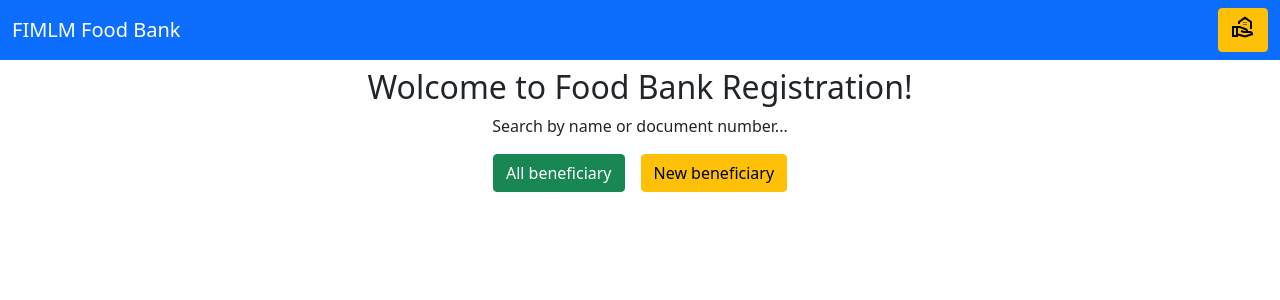
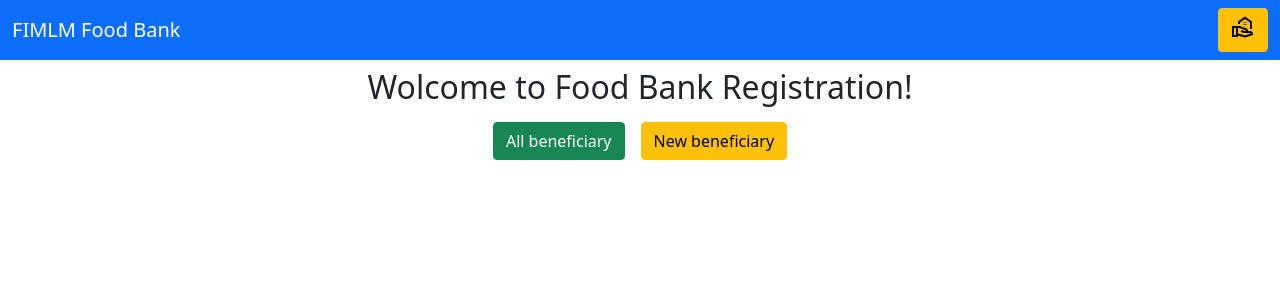
Before and after one commit to faorozco/FoodBankV13, an Angular app: page / in a window 1280 px wide. Shown: the top 300 px of the page. Built offline with nearby package versions, Linux system fonts and the light colour scheme.

Commit message:
Se cambia alert

```diff
--- a/src/app/pages/home/home.component.html
+++ b/src/app/pages/home/home.component.html
@@ -1,7 +1,7 @@
 <app-alert [alertText]="alertText" [alertType]="alertType" ></app-alert>
 
 <h2 class="text-center mt-2">Wolcome to Food Bank Registration!</h2>
-<p class="text-center my-2">Search by name or document number...</p>
+<!-- <p class="text-center my-2">Search by name or document number...</p> -->
 
 <div class="row">
   <div class="container-fluid d-flex justify-content-center">
--- a/src/app/pages/home/home.component.ts
+++ b/src/app/pages/home/home.component.ts
@@ -65,7 +65,7 @@ export class HomeComponent implements OnInit {
     console.log(beneficiary.index);
     return this.sheetConection.deleteBeneficiary(beneficiary.index).subscribe({
       next: (res) => {
-        this.alertText = 'It was successfully removed'
+        this.alertText = 'The beneficiary was successfully removed'
         this.alertType = 'success'
         this.getAllBeneficiaries();
         setTimeout(() => {
@@ -85,10 +85,4 @@ export class HomeComponent implements OnInit {
       },
     });
   }
-
-  // getCurrentDateTime(): string {
-  //   const currentDate = new Date();
-  //   const dateTimeString = currentDate.toLocaleString();
-  //   return dateTimeString;
-  // }
 }
```
